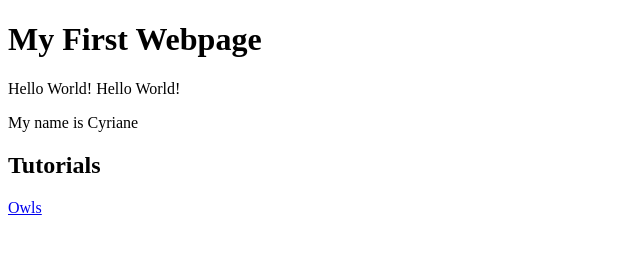
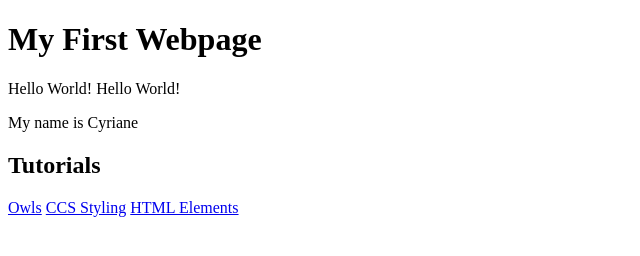
Before and after one commit to Cyriane1/Cyriane1.github.io, a plain HTML site: page index.html in a window 1280 px wide. Shown: the whole page, without its empty margins (0-640 px from the left). Drawn offline with Linux system fonts and the light colour scheme.

Commit message:
Add  27/11

```diff
--- a/index.html
+++ b/index.html
@@ -14,5 +14,7 @@
     <h2>Tutorials</h2>
 
     <a href="owls.html">Owls</a>
+    <a href="https://codepen.io/cyriane1/pen/gOOVbLR?editors=1100">CCS Styling</a>
+    <a href="https://codepen.io/cyriane1/pen/BaaeVxN">HTML Elements</a>
   </body>
 </html>
```
